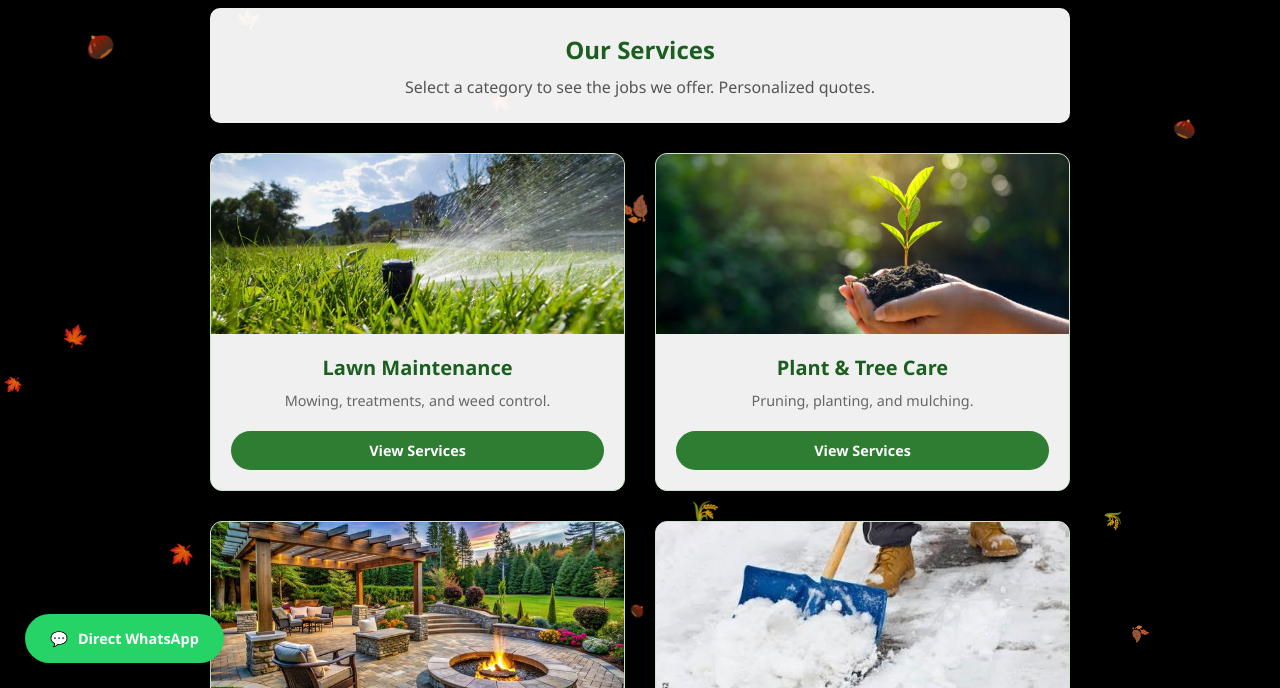
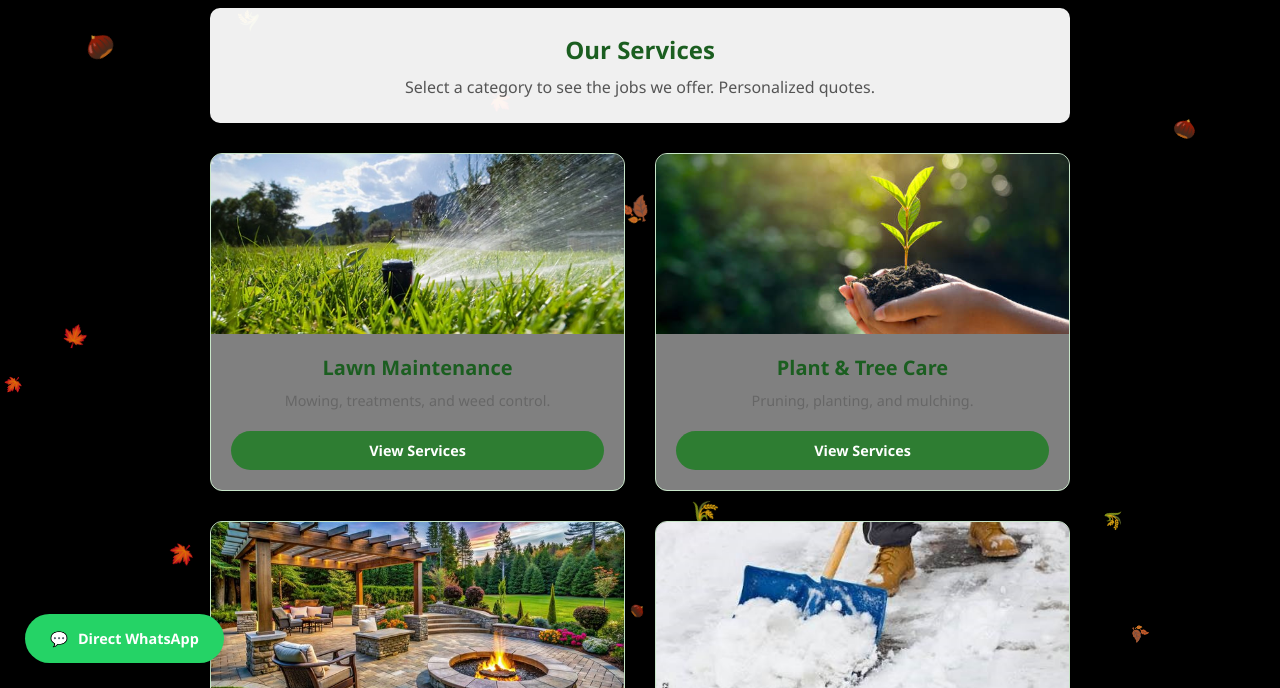
Before and after one commit to Lotus-Puzzle-Landscaping-LLC/lotus-puzzle-landscaping-LLC, a plain HTML site: page index.html in a window 1280 px wide. Shown: the part 112-800 px from the top of the page. Drawn offline with Linux system fonts and the light colour scheme.

Commit message:
Update index.html

```diff
--- a/index.html
+++ b/index.html
@@ -157,7 +157,7 @@
         }
 
         .category-card {
-            background: var(--bg-glass);
+            background: rgba(255, 255, 255, 0.50);
             border-radius: 12px;
             overflow: hidden;
             box-shadow: 0 8px 25px rgba(0,0,0,0.1);
```
